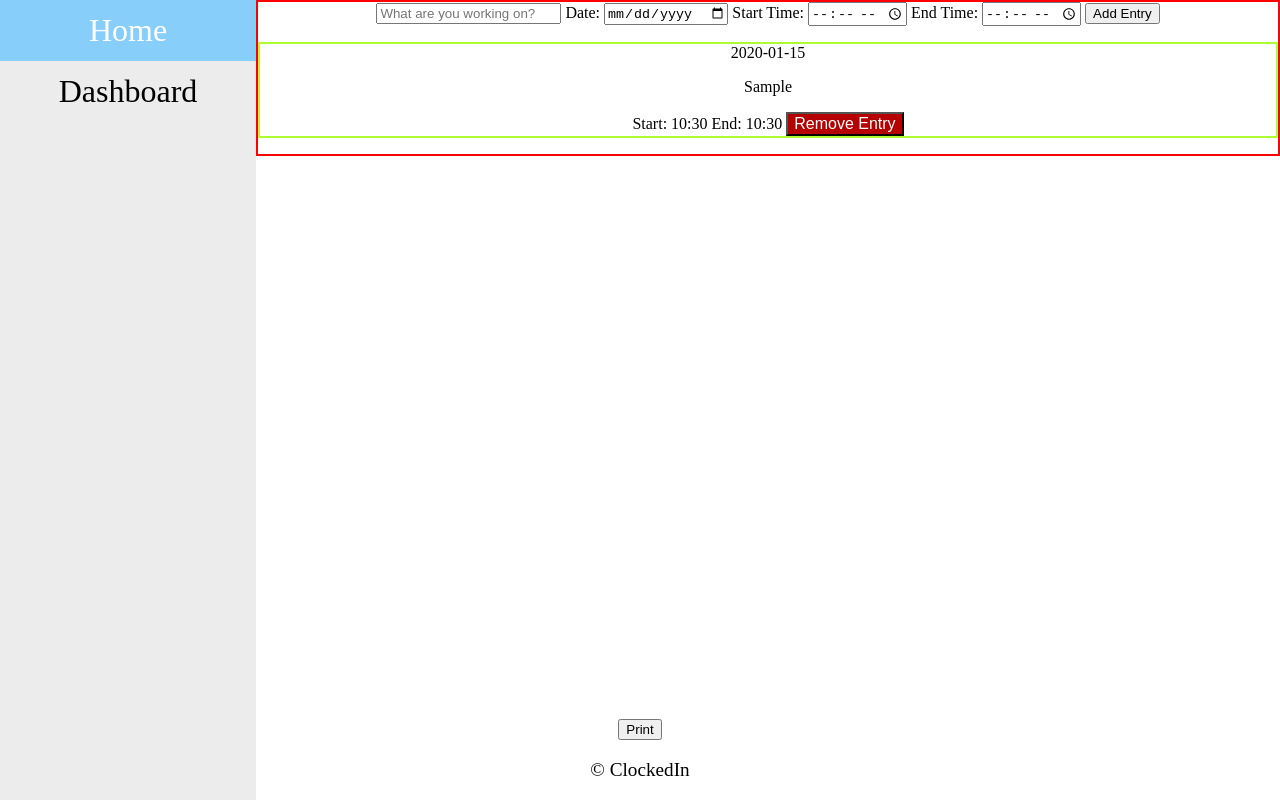
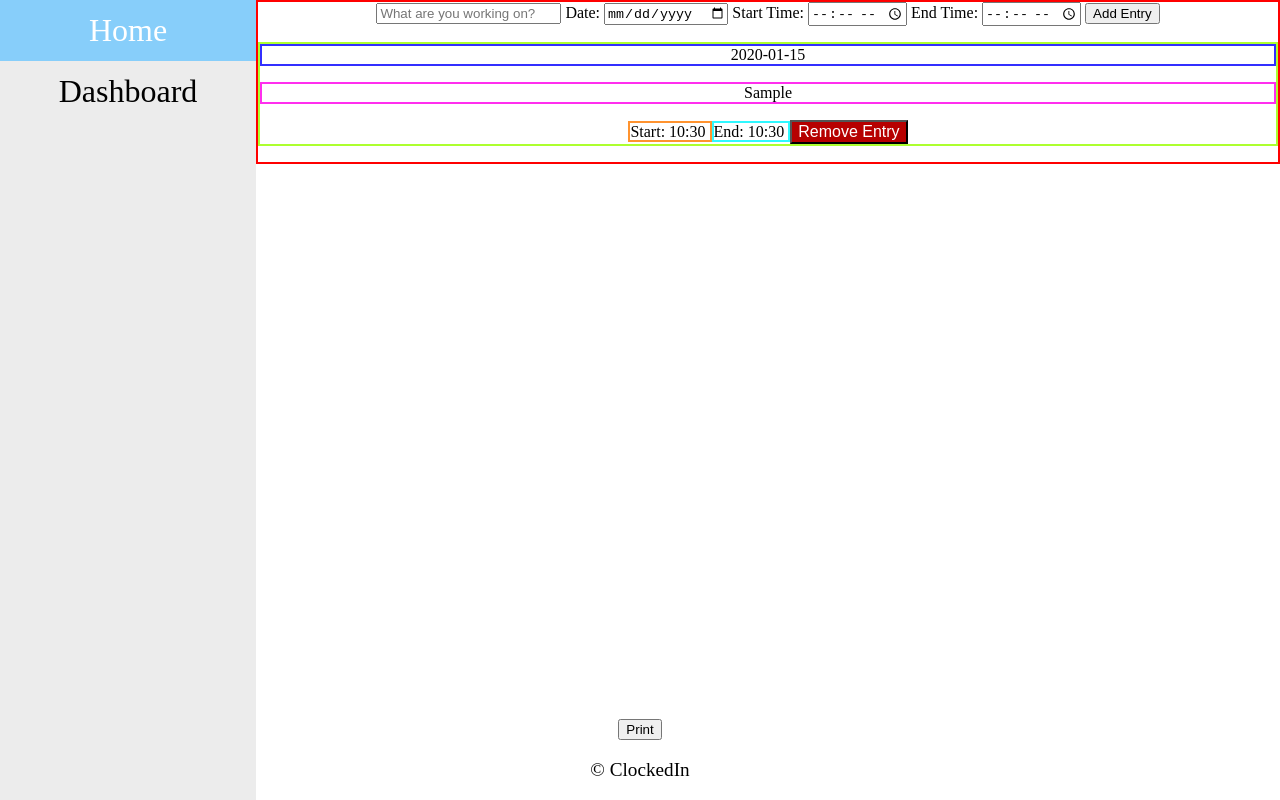
Before and after one commit to nahiyannaim/ClockedIn, a plain HTML site: page src/index.html in a window 1280 px wide. Both pictures are taken after typing "Sample", "2020-01-15", "10:30", "10:30" into the empty fields and a click on the button "Add Entry". Drawn offline with Linux system fonts and the light colour scheme.

Commit message:
Debug borders

```diff
--- a/src/styles/style.css
+++ b/src/styles/style.css
@@ -26,8 +26,19 @@ ul > div {
   border: 2px solid greenyellow;
 }
 
-.item {
-  border: 2px solid purple;
+.date {
+  border: 2px solid rgb(50, 47, 255);
+}
+.task {
+  border: 2px solid rgb(255, 47, 238);
+}
+
+.start-time {
+  border: 2px solid rgb(255, 147, 47);
+}
+
+.end-time {
+  border: 2px solid rgb(47, 248, 255);
 }
 
 .remove-entry-btn {
```
